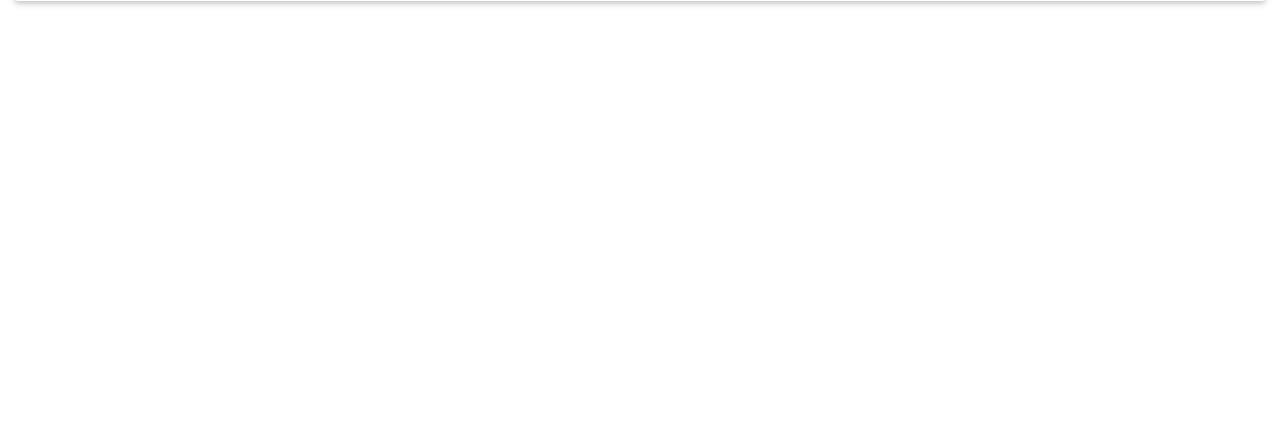
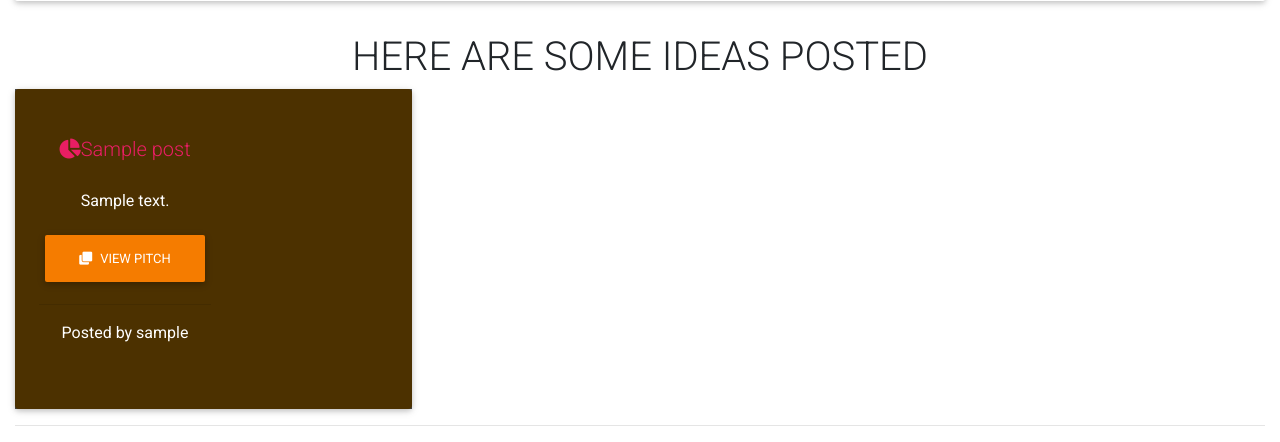
Before and after one commit to derrokip34/Pitch, a Flask app: page / in a window 1280 px wide. Shown: the part 453-895 px from the top of the page. Before the commit the page ends 459 px from the top, so only its background shows below. Run offline with Flask 2, Linux system fonts and the light colour scheme; tables that the repository leaves empty hold one stand-in row (values such as "Sample post"); some libraries are stand-ins or nearby versions.

Commit message:
display all posts on homepage

```diff
--- a/app/main/views.py
+++ b/app/main/views.py
@@ -8,9 +8,11 @@
 @main.route('/')
 def index():
 
+    pitches = Pitch.query.all()
+
     title = 'Welcome to Pitch ideas'
 
-    return render_template('index.html',title=title)
+    return render_template('index.html',title=title,pitches=pitches)
 
 @main.route('/pitch/new', methods = ['GET','POST'])
 @login_required
--- a/app/templates/index.html
+++ b/app/templates/index.html
@@ -20,6 +20,9 @@
     </div>
   </div>
   <div class="row">
+    <div class="col-md-12"><h1 style="text-align: center;">HERE ARE SOME IDEAS POSTED</h1></div>
+  </div>
+  <div class="row">
   {% for pitch in pitches %}
         <div class="col-md-4">
           <div class="card card-image mb3" style="background-color: orange;">
@@ -29,11 +32,14 @@
               <h3 class="card-title pt-2"><strong></strong></h3>
               <p>{{pitch.pitch_content}}</p>
               <a href="/pitch/{{pitch.id}}" class="btn btn-orange"><i class="fas fa-clone left"></i> View pitch</a>
+              <hr>
+              <p>Posted by {{pitch.user.username}}</p>
           </div>
           </div>
           </div>
         </div>
     {% endfor %}
   </div>
+  <hr>
 </div>
 {% endblock %}
```
Also changed, not shown: 1 other file.
